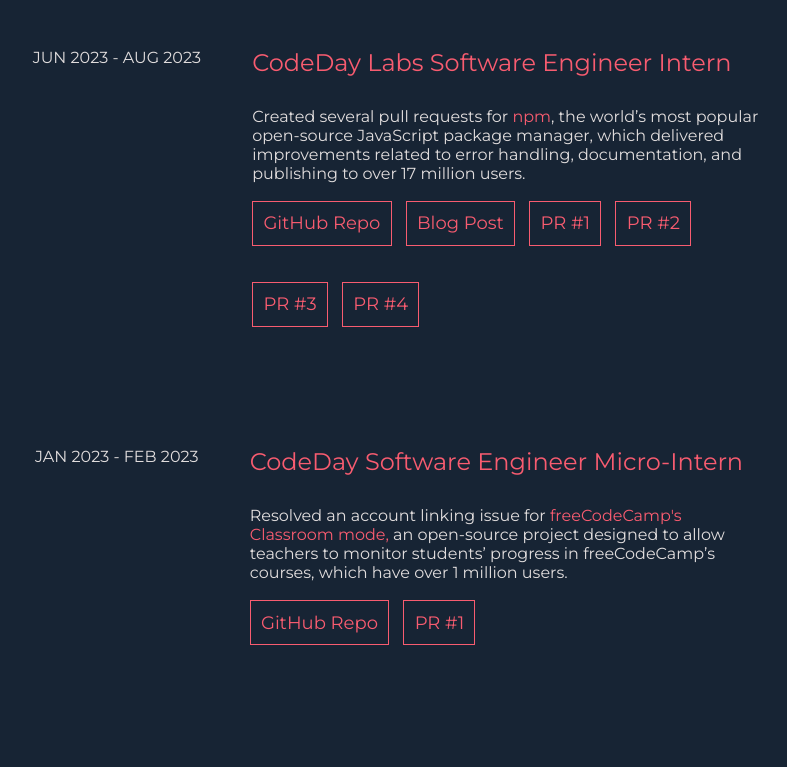
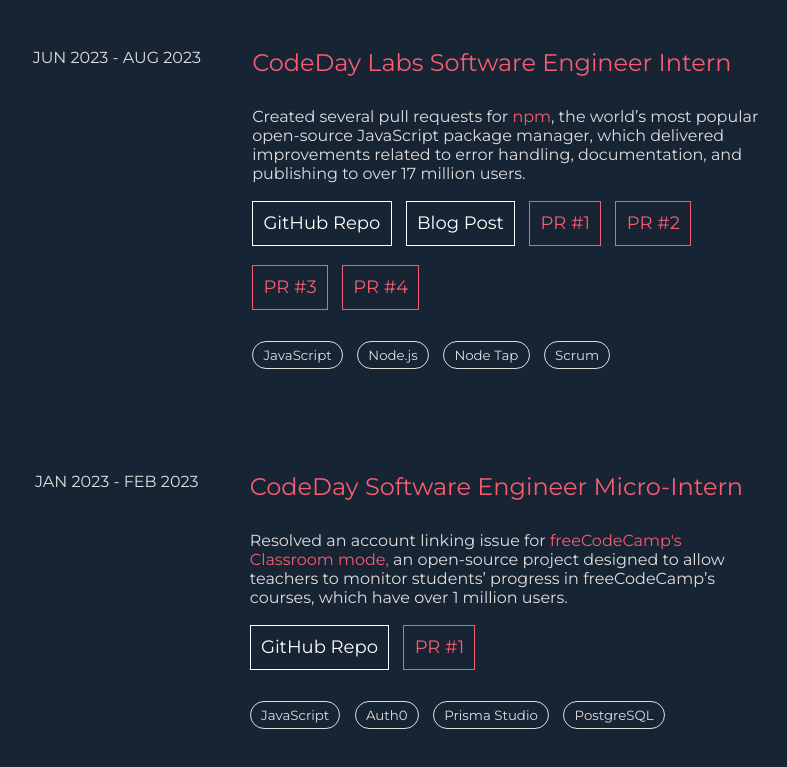
Before and after one commit to rahulio96/rahulio96.github.io, a plain HTML site: page index.html in a window 1280 px wide. Shown: the part 1886-2653 px from the top of the page, without its empty margins (216-1003 px from the left). Drawn offline with Linux system fonts and the light colour scheme.

Commit message:
Added tags, changed button color, buttons work now

```diff
--- a/index.html
+++ b/index.html
@@ -56,8 +56,8 @@
     <a href="http://bit.ly/rgupta-resume" target="_blank"> <button type="button" class="big-btn resume-btn">Resume</button></a>
   </section>
 
-  <section class="home" id="exp">
-    <text class="title">Experience</text>
+  <section class="home">
+    <text class="title" id="exp">Experience</text>
     <hr class="line">
 
     <div class="exp">
@@ -69,15 +69,23 @@
           and publishing to over 17 million users.
         </text>
 
-        <div class="btn-container">
-          <button type="button" class="big-btn exp-btn">GitHub Repo</button>
-          <button type="button" class="big-btn exp-btn">Blog Post</button>
-          <button type="button" class="big-btn exp-btn">PR #1</button>
-          <button type="button" class="big-btn exp-btn">PR #2</button>
-          <button type="button" class="big-btn exp-btn">PR #3</button>
-          <button type="button" class="big-btn exp-btn">PR #4</button>
+        <div>
+          <a href="https://github.com/npm/cli" target="_blank"> <button type="button" class="big-btn exp-btn white-btn">GitHub Repo</button></a>
+          <a href="https://www.linkedin.com/posts/rahulgupta96_internship2023-npm-opensource-activity-7097715272370843649-YmD8?utm_source=share&utm_medium=member_desktop" target="_blank">
+          <button type="button" class="big-btn exp-btn white-btn">Blog Post</button></a>
+          <a href="https://github.com/npm/cli/pull/6642" target="_blank"><button type="button" class="big-btn exp-btn">PR #1</button></a>
+          <a href="https://github.com/npm/cli/pull/6643" target="_blank"><button type="button" class="big-btn exp-btn">PR #2</button></a>
+          <a href="https://github.com/npm/cli/pull/6685" target="_blank"><button type="button" class="big-btn exp-btn">PR #3</button></a>
+          <a href="https://github.com/npm/npm-packlist/pull/173" target="_blank"><button type="button" class="big-btn exp-btn">PR #4</button></a>
+        </div>
 
+        <div class="tag-container">
+          <div class="tag">JavaScript</div>
+          <div class="tag">Node.js</div>
+          <div class="tag">Node Tap</div>
+          <div class="tag">Scrum</div>
         </div>
+
       </div>
     </div>
 
@@ -89,10 +97,16 @@
           an open-source project designed to allow teachers to monitor students’ progress in
           freeCodeCamp’s courses, which have over 1 million users.
         </text>
-        <div class="btn-container">
-          <button type="button" class="big-btn exp-btn">GitHub Repo</button>
-          <button type="button" class="big-btn exp-btn">PR #1</button>
-
+        <div>
+          <a href="https://github.com/freeCodeCamp/classroom" target="_blank"><button type="button" class="big-btn exp-btn white-btn">GitHub Repo</button></a>
+          <a href="https://github.com/freeCodeCamp/classroom/pull/248" target="_blank"><button type="button" class="big-btn exp-btn">
+            PR #1</button></a>
+        </div>
+        <div class="tag-container">
+          <div class="tag">JavaScript</div>
+          <div class="tag">Auth0</div>
+          <div class="tag">Prisma Studio</div>
+          <div class="tag">PostgreSQL</div>
         </div>
       </div>
     </div>
--- a/styles.css
+++ b/styles.css
@@ -137,8 +137,22 @@ nav ul li a:hover {
     color:#E1DDDD;
 }
 
-.button-container {
-    display: flex;
+.tag-container {
+    padding-top: 20px;
+}
+
+.tag {
+    font-size: smaller;
+    width: fit-content;
+    padding: 1%;
+    text-align: center;
+    padding-left: 2%;
+    padding-right: 2%;
+    margin-right: 10px;
+    margin-top: 10px;
+    border: 1px solid #E1DDDD;
+    border-radius: 100px;
+    display: inline-block;
 }
 
 .big-btn {
@@ -172,6 +186,7 @@ nav ul li a:hover {
     padding-right: 2%;
     margin-right: 10px;
     border: 1px solid #F85C70;
+    margin-bottom: 1px;
 }
 
 .big-btn:after {
@@ -197,6 +212,17 @@ nav ul li a:hover {
 .big-btn:hover {
     background-color: #F85C70;
     color: white;
+}
+
+.white-btn {
+    color: white;
+    border: 1px solid white;
+}
+
+.white-btn:hover{
+    color: black;
+    font-weight: bold;
+    background-color: white;
 }
 
 @media only screen and (max-width: 768px) {
@@ -253,6 +279,11 @@ nav ul li a:hover {
         width: 100%;
     }
 
+    .tag {
+        font-size: x-small;
+        margin-top: 3%;
+    }
+
     .exp-btn {
         font-size: small;
         margin-bottom: 0;
```
